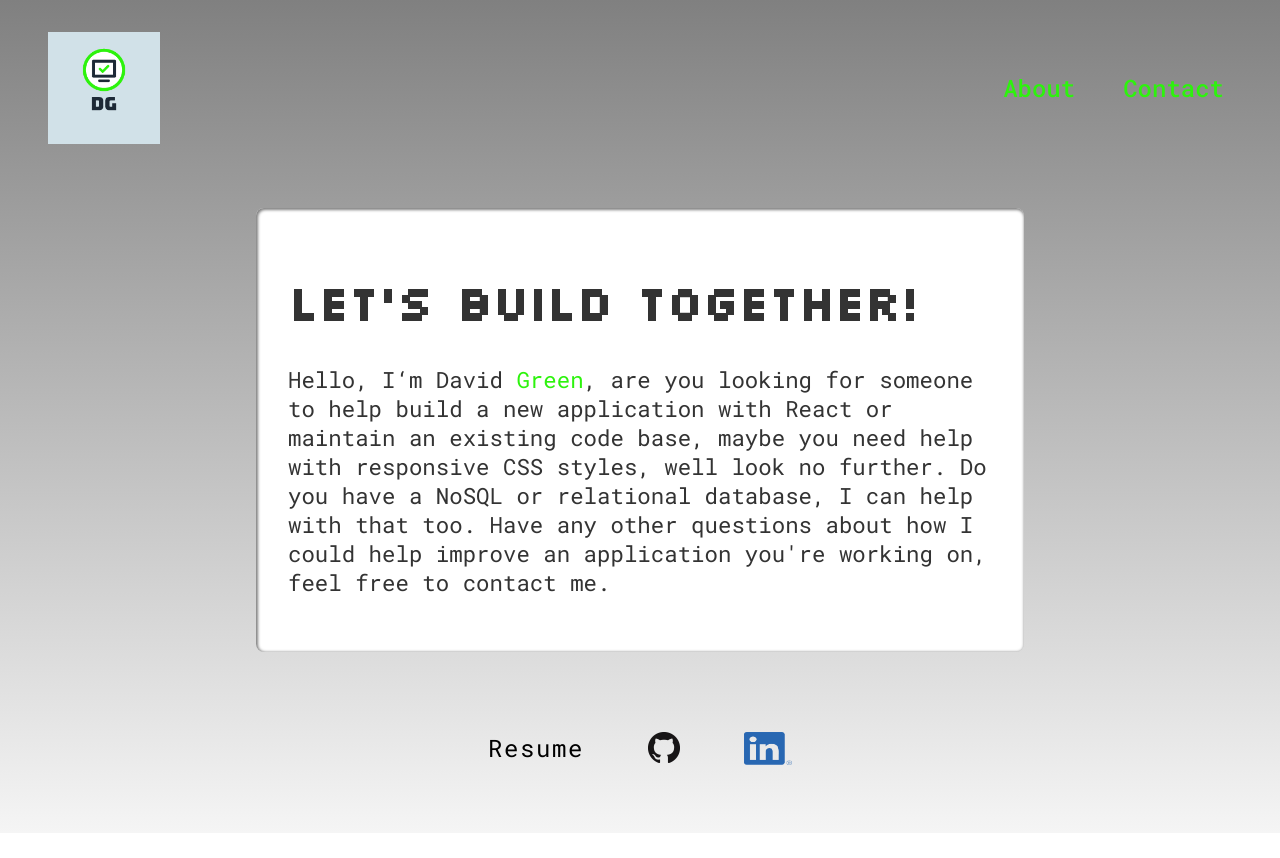
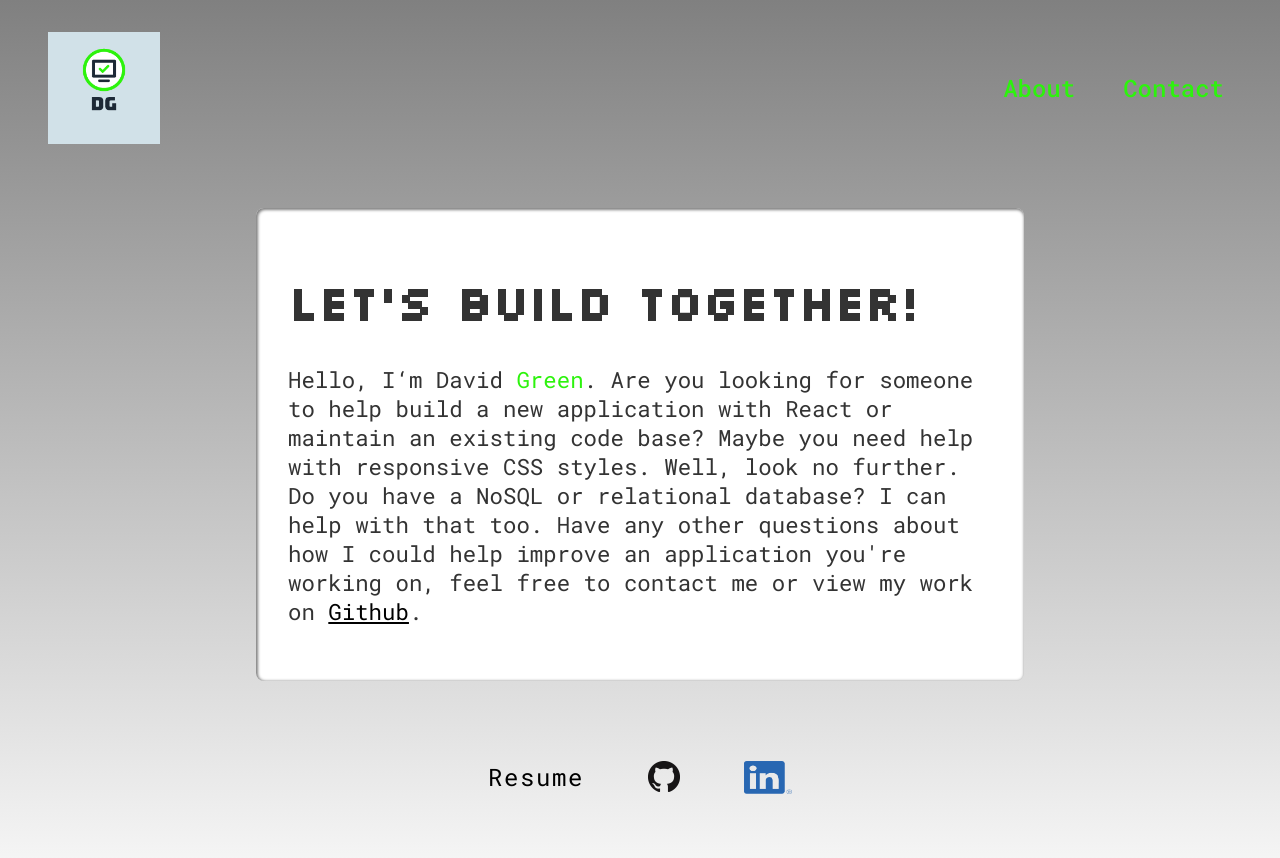
Before and after one commit to davidgreen29/portfolio-app, a React (Create React App) app: page / in a window 1280 px wide. Shown: the top 858 px of the page. Before the commit the page ends 833 px from the top, so only its background shows below. Built offline with nearby package versions, Linux system fonts and the light colour scheme.

Commit message:
main content edit and git link

```diff
--- a/src/Styles/App.css
+++ b/src/Styles/App.css
@@ -92,6 +92,18 @@ body {
   font-size: 1.4rem;
   color: rgba(0,0,0,.8);
 }
+
+.para-link-git {
+  color:black;
+
+
+}
+
+.para-link-git:hover {
+  color:#2DF30D;
+}
+
+
 
 .Footer-container {
   display: flex;
--- a/src/components/MainContent.js
+++ b/src/components/MainContent.js
@@ -6,11 +6,12 @@ export default function MainContent() {
 
                 <h1 className="page-headline">Let's Build Together!</h1>
 
-            <p className="home-page-para-content">Hello, I‘m David <span className="green">Green</span>,
-            are you looking for someone to help build a new application with React or maintain an existing code base,
-            maybe you need help with responsive CSS styles, well look no further. Do you
-            have a NoSQL or relational database, I can help with that too. Have any other questions
-            about how I could help improve an application you're working on, feel free to contact me.
+            <p className="home-page-para-content">Hello, I‘m David <span className="green">Green</span>.
+            Are you looking for someone to help build a new application with React or maintain an existing
+             code base? Maybe you need help with responsive CSS styles. Well, look no further. Do you have
+             a NoSQL or relational database? I can help with that too. Have any other questions about how
+            I could help improve an application you're working on, feel free to contact me or view my work
+            on <a className="para-link-git" href="https://github.com/davidgreen29" target="_blank" rel="noopener noreferrer">Github</a>.
              </p>
 
 
```
